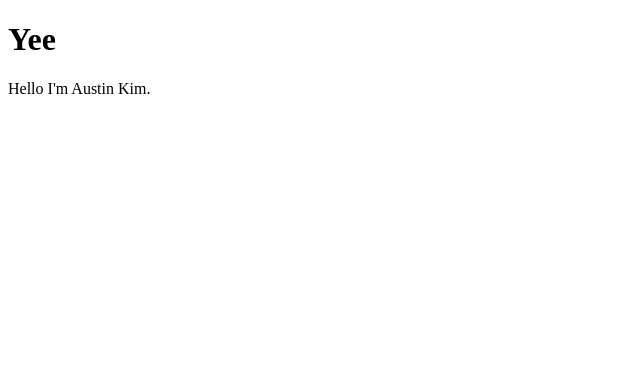
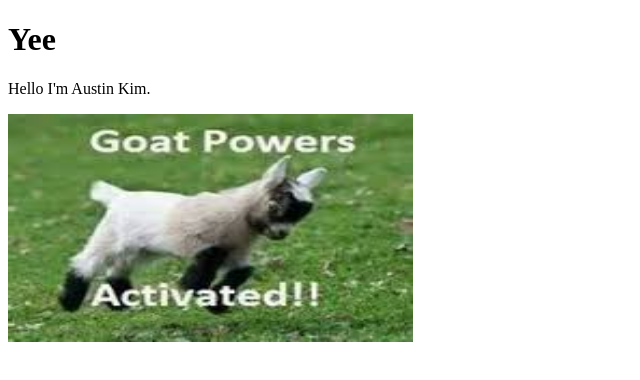
Before and after one commit to auki1220/auki1220.github.io, a plain HTML site: page index.html in a window 1280 px wide. Shown: the whole page, without its empty margins (0-640 px from the left). Drawn offline with Linux system fonts and the light colour scheme.

Commit message:
Added a pic
pic of my favorite goat
heh

```diff
--- a/index.html
+++ b/index.html
@@ -3,5 +3,6 @@
 <body>
 <h1>Yee</h1>
 <p>Hello I'm Austin Kim.</p>
+<img src="imgres.jpg" style="width:405px;height:228px;">
 </body>
 </html>
```
Also changed, not shown: imgres.jpg (added).
